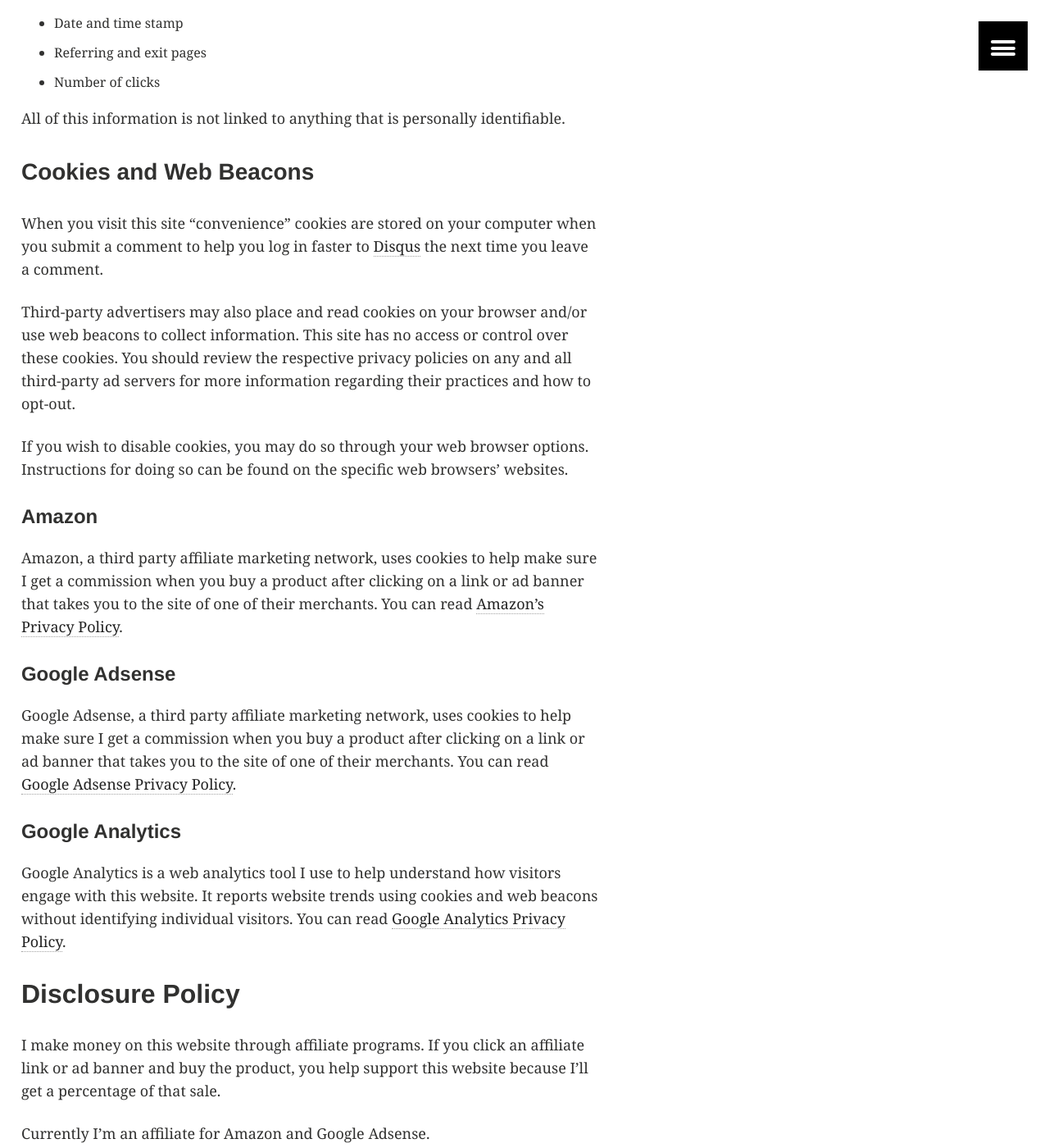
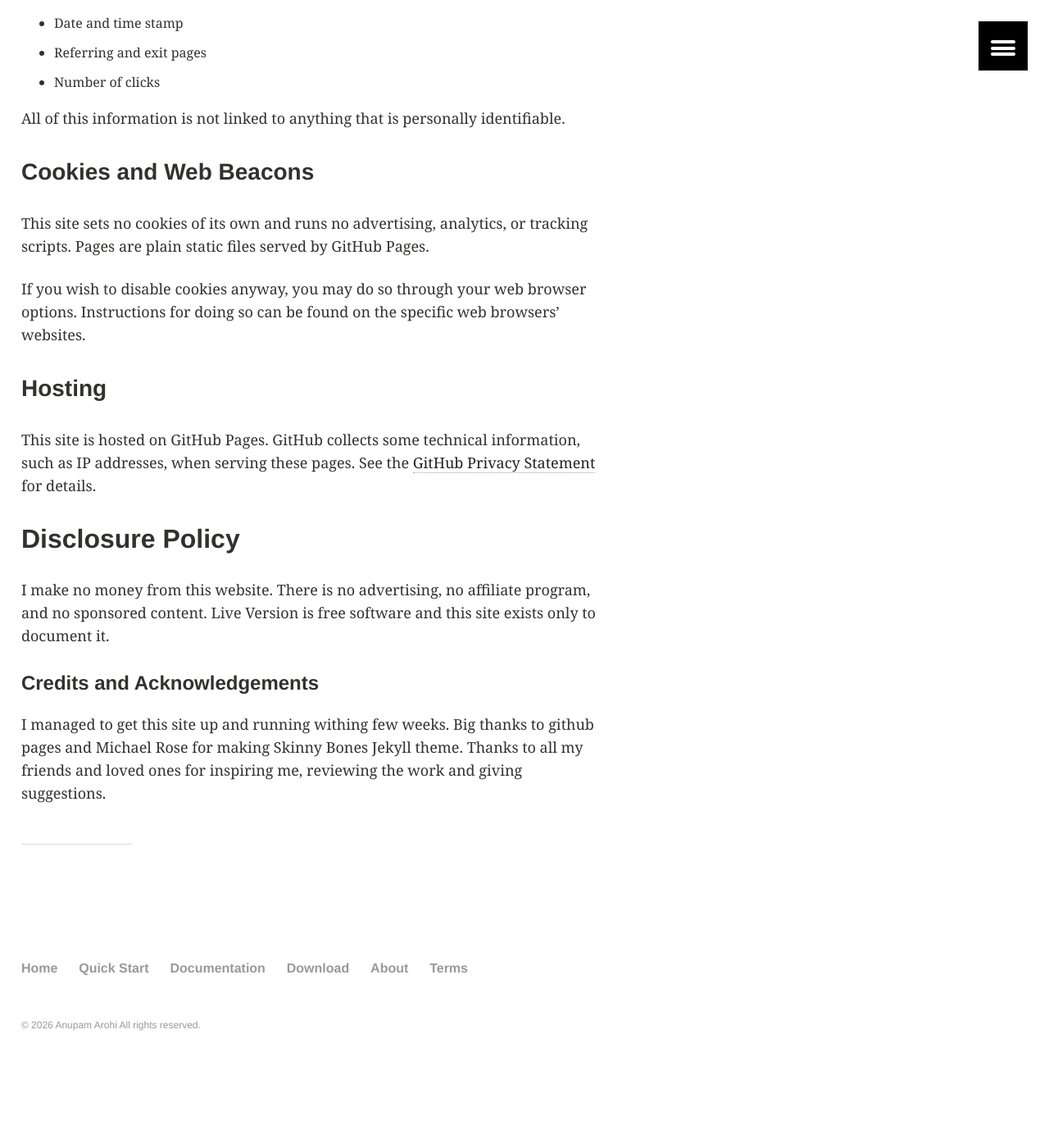
Before and after one commit to anupam-arohi/lv, a Jekyll site: the page built from terms/index.md, in a window 1280 px wide and 1400 px high, scrolled down 962 px. Shown: the whole window at 82% size. Built offline with Jekyll 4.4.1, drawn with Linux system fonts in a browser that asks for light colours; after the commit the page ends 2298 px from its top, so only the background shows below that; some of the changed text lies outside the part shown.

Commit message:
Modernise outbound links and correct the terms page
- Resolve every goo.gl short link to its real destination across the
  Readme, Quick Start and the docs posts
- Switch remaining http links to https
- Readme: link to the published docs site
- Terms: the ads, analytics and Amazon affiliate sections described
  things this site no longer does; replaced with what is actually true

```diff
--- a/terms/index.md
+++ b/terms/index.md
@@ -34,40 +34,17 @@
 
 ### Cookies and Web Beacons
 
-When you visit this site "convenience" cookies are stored on your computer when you submit a comment to help you log in faster to [Disqus](http://disqus.com) the next time you leave a comment.
+This site sets no cookies of its own and runs no advertising, analytics, or tracking scripts. Pages are plain static files served by GitHub Pages.
 
-Third-party advertisers may also place and read cookies on your browser and/or use web beacons to collect information. This site has no access or control over these cookies. You should review the respective privacy policies on any and all third-party ad servers for more information regarding their practices and how to opt-out.
+If you wish to disable cookies anyway, you may do so through your web browser options. Instructions for doing so can be found on the specific web browsers' websites.
 
-If you wish to disable cookies, you may do so through your web browser options. Instructions for doing so can be found on the specific web browsers' websites.
+### Hosting
 
-#### Amazon
-
-Amazon, a third party affiliate marketing network, uses cookies to help make sure I get a commission when you buy a product after clicking on a link or ad banner that takes you to the site of one of their merchants. You can read [Amazon's Privacy Policy](http://www.amazon.com/gp/help/customer/display.html?nodeId=468496).
-
-#### Google Adsense
-
-Google Adsense, a third party affiliate marketing network, uses cookies to help make sure I get a commission when you buy a product after clicking on a link or ad banner that takes you to the site of one of their merchants. You can read [Google Adsense Privacy Policy](http://support.google.com/adsense/bin/answer.py?hl=en&answer=48182).
-
-#### Google Analytics
-
-Google Analytics is a web analytics tool I use to help understand how visitors engage with this website. It reports website trends using cookies and web beacons without identifying individual visitors. You can read [Google Analytics Privacy Policy](http://www.google.com/analytics/learn/privacy.html).
+This site is hosted on GitHub Pages. GitHub collects some technical information, such as IP addresses, when serving these pages. See the [GitHub Privacy Statement](https://docs.github.com/site-policy/privacy-policies/github-privacy-statement) for details.
 
 ## Disclosure Policy
 
-I make money on this website through affiliate programs. If you click an affiliate link or ad banner and buy the product, you help support this website because I'll get a percentage of that sale.
-
-Currently I'm an affiliate for Amazon and Google Adsense.
-
-What this means for you:
-
-* I do not and will not recommend a product just because I'm an affiliate.
-* I became an affiliate to earn some revenue towards the costs of running and maintaining this website. Where I have direct control over which ads are served on this website I offer only products that are directly related to the topic of this website and products that a reader/subscriber would have a genuine interest in or need of.
-* I do not recommend products just for the sake of making money.
-* I recommend products because I think they are valuable to my readers.
-* I do not let the compensation I receive influence the content, topics, posts, or opinions expressed on this website.
-* I respect and value my readers too much to write anything other than my own genuine and objective opinions and advice.
-
-Just like this website, my Disclosure Policy is a work in progress. As the revenue streams evolve, so will this page.
+I make no money from this website. There is no advertising, no affiliate program, and no sponsored content. Live Version is free software and this site exists only to document it.
 
 #### Credits and Acknowledgements
 
```
Also changed, not shown: _posts/documentation/2014-11-15-Recovery.md (+2 -2 lines), _posts/documentation/2014-11-17-Theory.md (+2 -2 lines), quick-start/index.md (+5 -5 lines), Readme.md.
